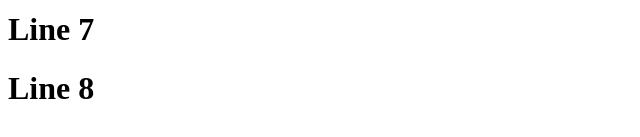
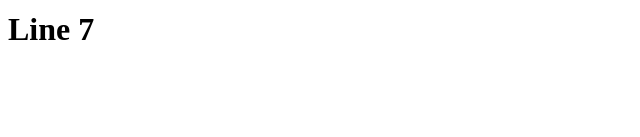
Before and after one commit to iammehedi26/demo, a plain HTML site: page index.html in a window 1280 px wide. Shown: the part 361-498 px from the top of the page, without its empty margins (0-640 px from the left). Drawn offline with Linux system fonts and the light colour scheme.

Commit message:
login-form

```diff
--- a/index.html
+++ b/index.html
@@ -13,6 +13,6 @@
   <H1>Line 5</H1>
   <H1>Line 6</H1>
   <H1>Line 7</H1>
-  <H1>Line 8</H1>
+
 </body>
 </html>
```
Also changed, not shown: login-form.html (added).
